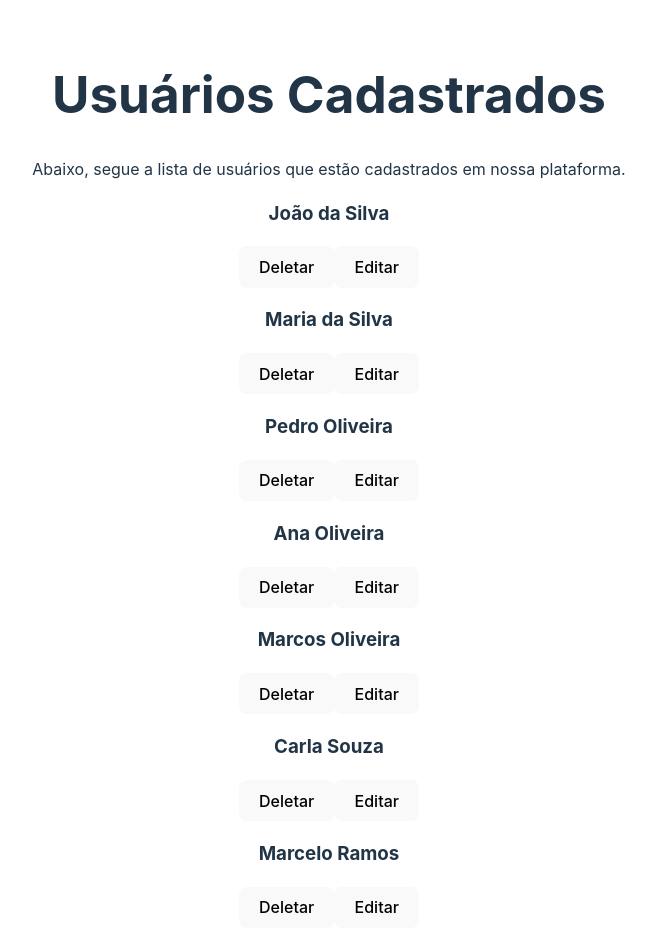
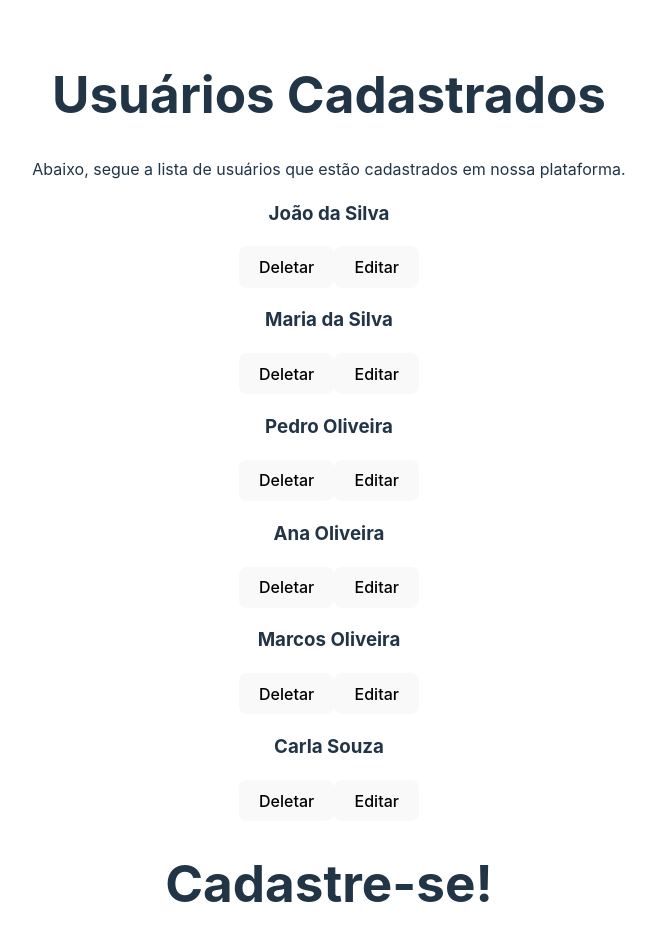
Before and after one commit to juniorpinhodev/Exercita365, a React (Vite) app in the folder Exercita365/: page /users/registration in a window 1280 px wide. Shown: the top 949 px of the page, without its empty margins (311-967 px from the left). Built offline with nearby package versions, Linux system fonts and the light colour scheme; data requests are answered from the project's data file.

Commit message:
feat: 🎸 adicionado função CPF 11 numeros

```diff
--- a/Exercita365/data/db.json
+++ b/Exercita365/data/db.json
@@ -106,23 +106,6 @@
         "estado": "MG",
         "cep": "54321-908"
       }
-    },
-    {
-      "id": null,
-      "nome": "Marcelo Ramos",
-      "email": "Marcelo@email.com",
-      "senha": "123456",
-      "sexo": "Masculino",
-      "cpf": "23456543456",
-      "data_nascimento": "14-01-1988",
-      "endereco": {
-        "logradouro": "rua tal",
-        "numero": "123",
-        "bairro": "Juventude",
-        "cidade": "Florianópolis",
-        "estado": "SC",
-        "cep": "09545993"
-      }
     }
   ]
 }
--- a/Exercita365/src/pages/UsersRegistration.jsx
+++ b/Exercita365/src/pages/UsersRegistration.jsx
@@ -7,7 +7,6 @@ function UsersRegistration(){
 
   const { users, registerUsers, removeUsers, editUsers } = useContext(UsersContext)
   const [newUsers, setNewUsers] = useState({
-    id: null,
     nome: '',
     email: '',
     senha: '',
@@ -48,7 +47,6 @@ function UsersRegistration(){
       registerUsers(newUsers);
     }
     setNewUsers({
-      id: null,
       nome: '',
       email: '',
       senha: '',
@@ -66,6 +64,19 @@ function UsersRegistration(){
     });
     setIsEditing(false);
   };
+
+  const handleCpfChange = (e) => {
+    let value = e.target.value;
+    // Remove qualquer caractere que não seja número
+    value = value.replace(/\D/g, '');
+
+    // Adiciona os pontos e o traço conforme o usuário digita
+    if (value.length <= 11) {
+      value = value.replace(/(\d{3})(\d{3})(\d{3})(\d{2})/, '$1.$2.$3-$4');
+      setNewUsers({ ...newUsers, cpf: value });
+    }
+  };
+
 
 return(
     <>
@@ -123,12 +134,10 @@ return(
         />  <br />
 
         <input
-            type='text'
-            value={newUsers.cpf}
-            placeholder="CPF"
-            onChange={(e) =>
-                setNewUsers({ ...newUsers, cpf: e.target.value })
-        }
+                type='text'
+                value={newUsers.cpf}
+                placeholder="CPF"
+                onChange={handleCpfChange}
         />
 
         <input
```
